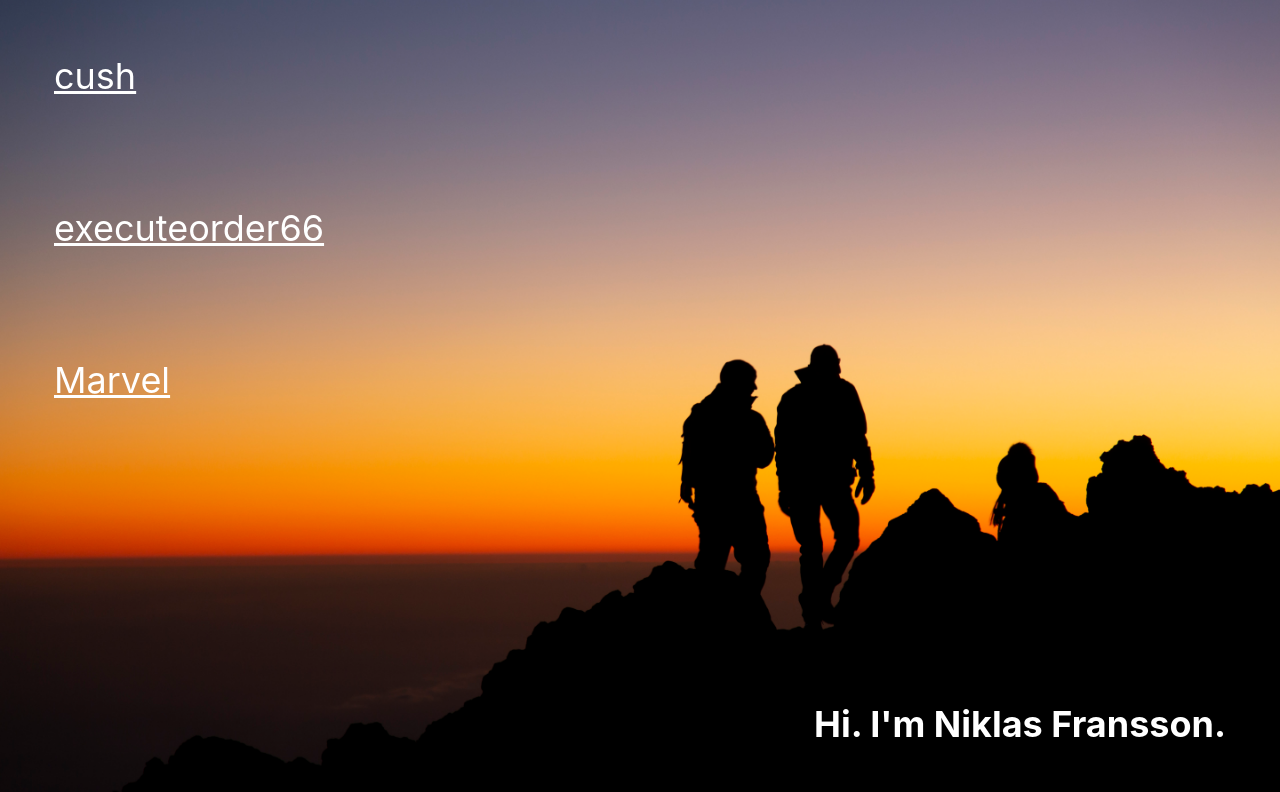
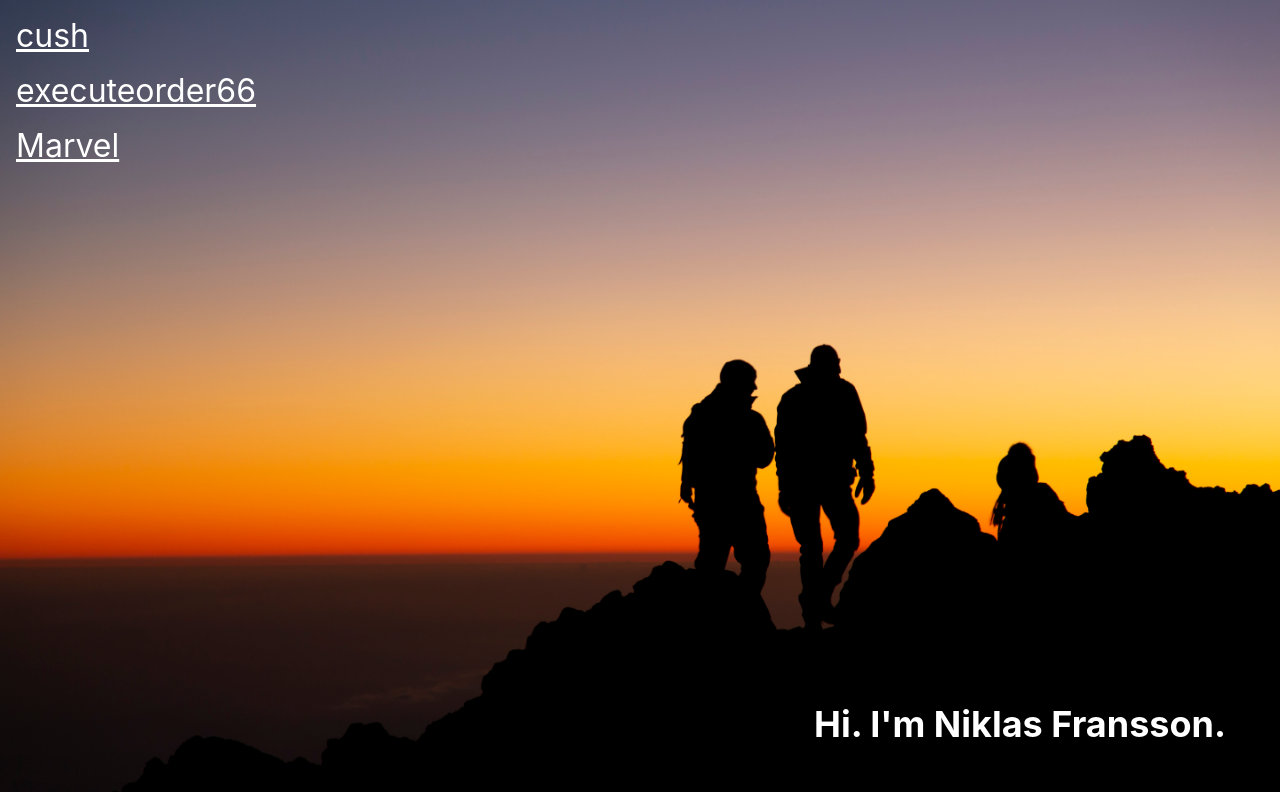
Before and after one commit to ceniklas/ceniklas.github.io, a React (Create React App) app: page / in a window 1280 px wide. Shown: the top 792 px of the page. Built offline with nearby package versions, Linux system fonts and the light colour scheme.

Commit message:
Update App.tsx

```diff
--- a/src/App.tsx
+++ b/src/App.tsx
@@ -6,9 +6,9 @@ const App: React.FC = () => {
     <div className="App">
       <div className="footer">
         <div className="linkWrapper">
-          <a className="message" href="cush.html">cush</a>
-          <a className="message" href="executeorder66.html">executeorder66</a>
-          <a className="message" href="marvel.html">Marvel</a>
+          <a className="linkmessage" href="cush.html">cush</a>
+          <a className="linkmessage" href="executeorder66.html">executeorder66</a>
+          <a className="linkmessage" href="marvel.html">Marvel</a>
         </div>
         <h1 className="message">
           Hi. I'm Niklas Fransson.
```
